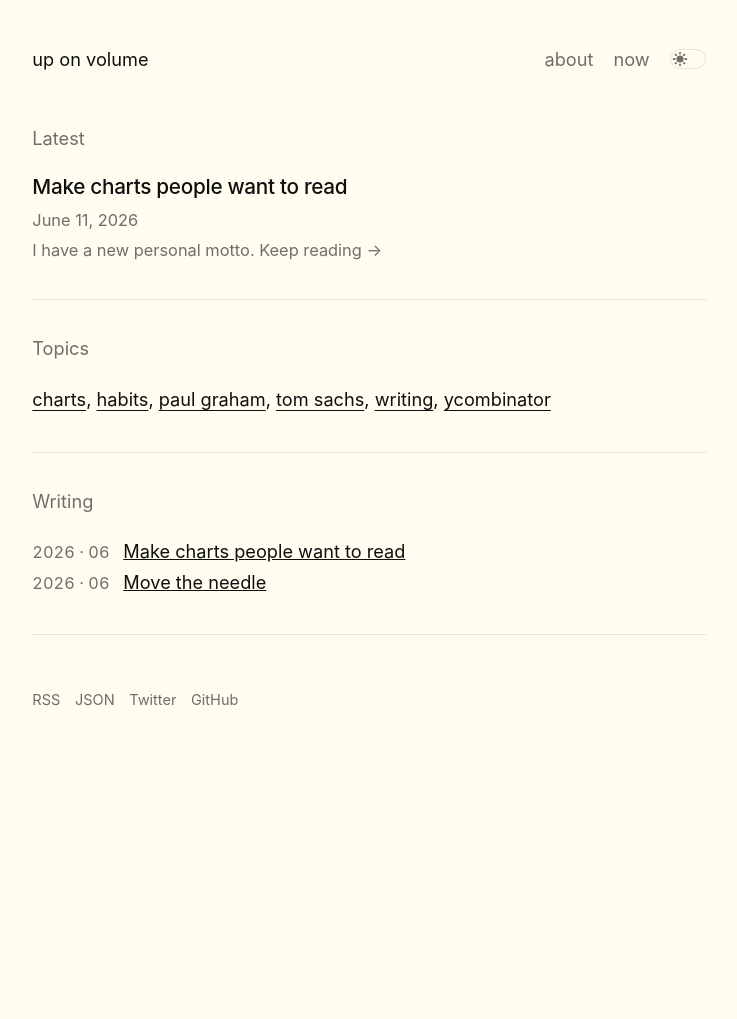
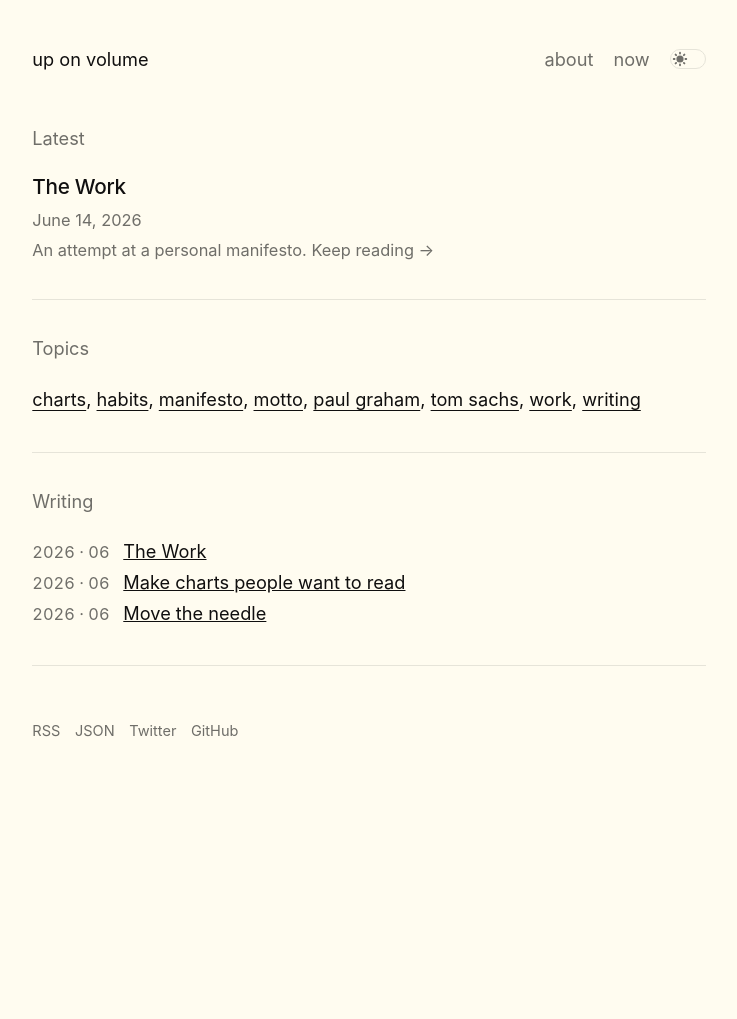
Before and after one commit to txpost/uponvolume-website, a Jekyll site: the page built from _pages/index.md, in a window 1280 px wide. Shown: the whole page, without its empty margins (271-1008 px from the left). Built offline with Jekyll 4.4.1, drawn with Linux system fonts in a browser that asks for light colours; before the commit the page ends 988 px from its top, so only the background shows below that; part of the change alters nothing that is shown.

Commit message:
New note: The Work (+ retag make-charts post)
New post 'The Work' — a personal manifesto on studying thousands of charts as
the real work behind trading edge (and the why behind chartsdb). Also retag
the make-charts post: ycombinator -> motto.

Co-Authored-By: Claude Opus 4.8 (1M context) <noreply@anthropic.com>

```diff
--- a/_notes/2026-06-11-make-charts-people-want-to-read.md
+++ b/_notes/2026-06-11-make-charts-people-want-to-read.md
@@ -1,7 +1,7 @@
 ---
 title: Make charts people want to read
 date: 2026-06-11
-topics: [charts, paul graham, ycombinator]
+topics: [charts, paul graham, motto]
 description: I have a new personal motto.
 ---
 
--- /dev/null
+++ b/_notes/2026-06-14-the-work.md
@@ -0,0 +1,40 @@
+---
+title: The Work
+date: 2026-06-14
+topics: [charts, work, manifesto]
+description: An attempt at a personal manifesto.
+---
+
+I see phrases like do the work, do more, work harder, keep going, make it count, etc, and I want to do that. I like working hard.
+
+I think most people like working hard but they don’t know what to work on. They see work harder and don’t know what that means.
+
+It doesn’t make sense just to work harder if you don’t know what to work on or are working on the wrong thing. The other side of that phrase is work smarter, not harder.
+
+The problem is, I see “do the work”, but what is The Work?
+
+In trading, the initial work is studying thousands of charts. All the greats says so.
+
+Studying charts is the hard work that others are not willing to do.
+
+They either are not willing to do the work or they want to do the work and don’t know what the work is.
+
+There’s so many courses and so much content to consume about trading that it’s overwhelming.
+
+There are no shortcuts.
+
+The hard truth of the markets is that if you take shortcuts the market will simply take all your money in return.
+
+There is value in courses and youtube videos and books but at the end of the day it’s about putting in the work and based on what so many of the great traders say that work is studying thousands of charts. That’s why I’m collecting other peoples charts and putting them into a database. That’s why I’m spending hours a day reading and annotating charts.
+
+Studying thousands of charts is the work and it’s where edge comes from. You build chart pattern recognition and start to develop a taste for the setups you like and don’t like. You develop your own taste and style.
+
+I guess this is a personal manifesto of sorts.
+
+I want to do the hard work.
+
+I want to help people who are willing to do the work, understand what that work is.
+
+I want to build a community that helps me stay focused and helps others do the same.
+
+I want to work harder, do more, and keep going.
```
